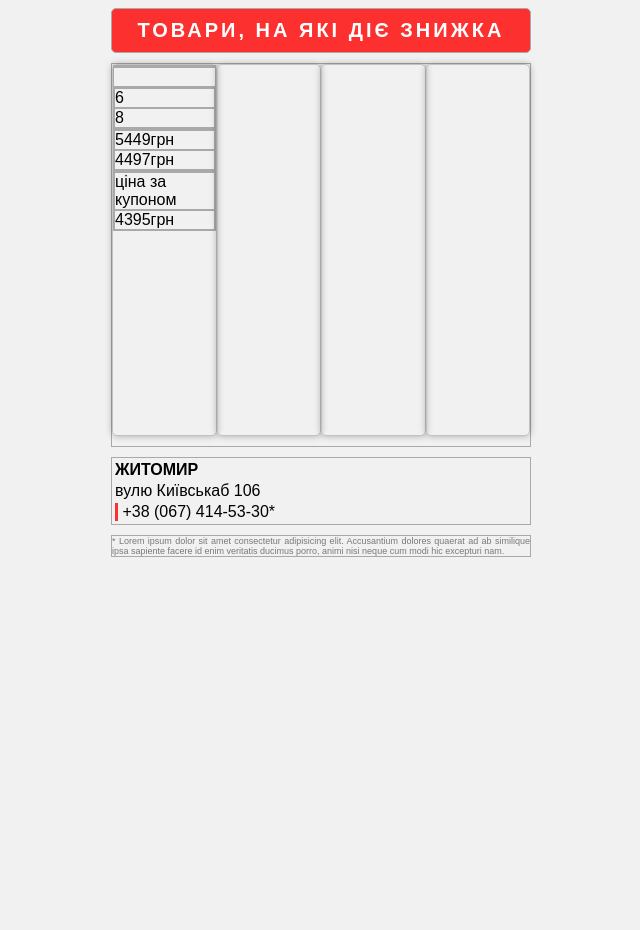
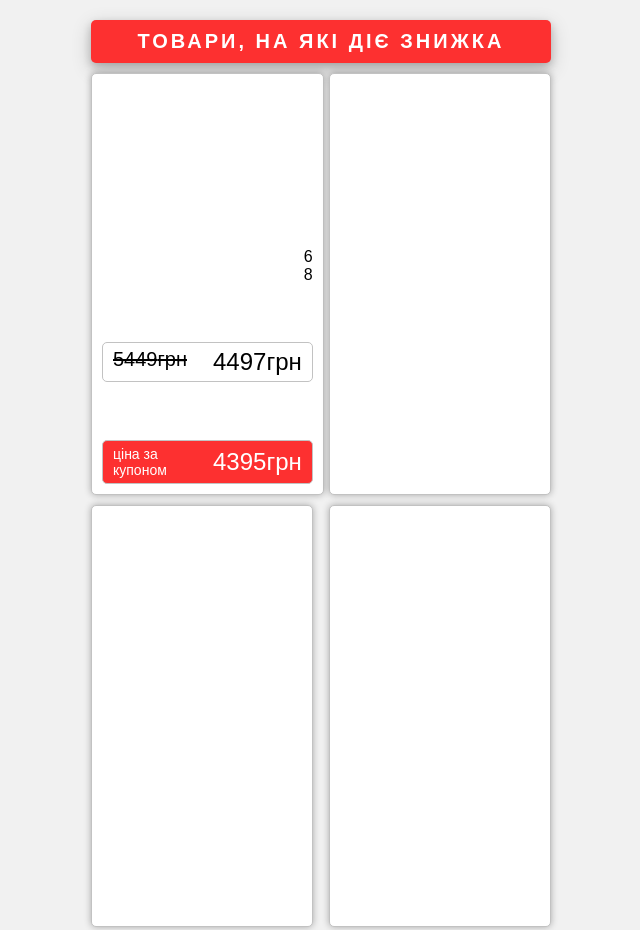
Before and after one commit to SashaTatu/market, a plain HTML site: page index.html in a window 1280 px wide. Shown: the top 930 px of the page, without its empty margins (319-959 px from the left). Before the commit the page ends 800 px from the top, so only its background shows below. Drawn offline with Linux system fonts and the light colour scheme.

Commit message:
Додано всі стилі

```diff
--- a/css/style.css
+++ b/css/style.css
@@ -1,4 +1,7 @@
 body{
+    margin: 0px;
+    padding: 0px;
+    box-sizing: border-box;
     font-family: sans-serif;
     background-color: #f1f1f1;
     display: flex;
@@ -7,23 +10,23 @@ body{
 }
 
 content{
-    width: 420px;
+    width: 460px;
     display: flex;
     flex-direction: column;
     justify-content: center;
     gap: 10px;
 }
 
-div {
-    border: 1px solid darkgray;
-}
+
 
 .title {
     background: rgb(253, 48, 48);
     width: auto;
     color: white;
     padding: 10px;
+    margin-top: 20px;
     border-radius: 5px;
+    box-shadow: 0 4px 8px 0 rgba(0, 0, 0, 0.2), 0 6px 20px 0 rgba(0, 0, 0, 0.19);
 
     text-transform: uppercase;
     font-size: 20px;
@@ -35,18 +38,96 @@ div {
 .items {
 
     display: flex;
+    flex-wrap: wrap;
+    justify-content: space-between;
 
 }
 
 .item {
-    width: 200px;
-    height: 370px;
+    min-width: 200px;
+    min-height: 400px;
     margin-bottom: 10px;
+    padding: 10px;
+
+    background-color: #ffffff;
 
     border: 1px solid rgb(194, 194, 194);
     border-radius: 5px;
     box-shadow: 0 0 7px rgba(0, 0, 0, 0.3);
 
+    display: flex;
+    flex-direction: column;
+    justify-content: space-between;
+
+}
+
+.item-title{
+    font-weight: bold;
+}
+
+.item-imge{
+    height: 200px;
+}
+
+.parts-pay {
+    margin-top: 30px;
+    display: flex;
+    flex-direction: column;
+    align-items: flex-end;
+    justify-content: center;
+}
+
+.parts-pay img {
+    height: 24px;
+}
+
+.price{
+    border: 1px solid rgb(194, 194, 194);
+    border-radius: 5px;
+    padding: 5px 10px;
+    display: flex;
+}
+
+.price div:first-child{
+    width: 100px;
+    font-size: 20px;
+}
+
+.price div:first-child span{
+    text-decoration-line: line-through;
+}
+
+.price div:first-child sup {
+    font-size: 12px;
+}
+
+.price div:last-child {
+    font-size: 24px;
+}
+
+.price div:last-child sup {
+    font-size: 14px;
+}
+
+.bonus {
+    background-color: rgb(253, 48, 48);
+    color: white;
+    border-radius: 5px;
+    display: flex;
+    align-items: center;
+}
+
+.bonus div:first-child{
+    width: 100px;
+    font-size: 14px;
+}
+
+.bonus div:last-child{
+    font-size: 24px;
+}
+
+.bonus div:last-child sup{
+    font-size: 14px;
 }
 
 .contacts p {
@@ -55,6 +136,7 @@ div {
 
 .contacts p:first-child {
     font-weight: bold;
+    letter-spacing: 1px;
 }
 
 .contacts p:last-child {
```
